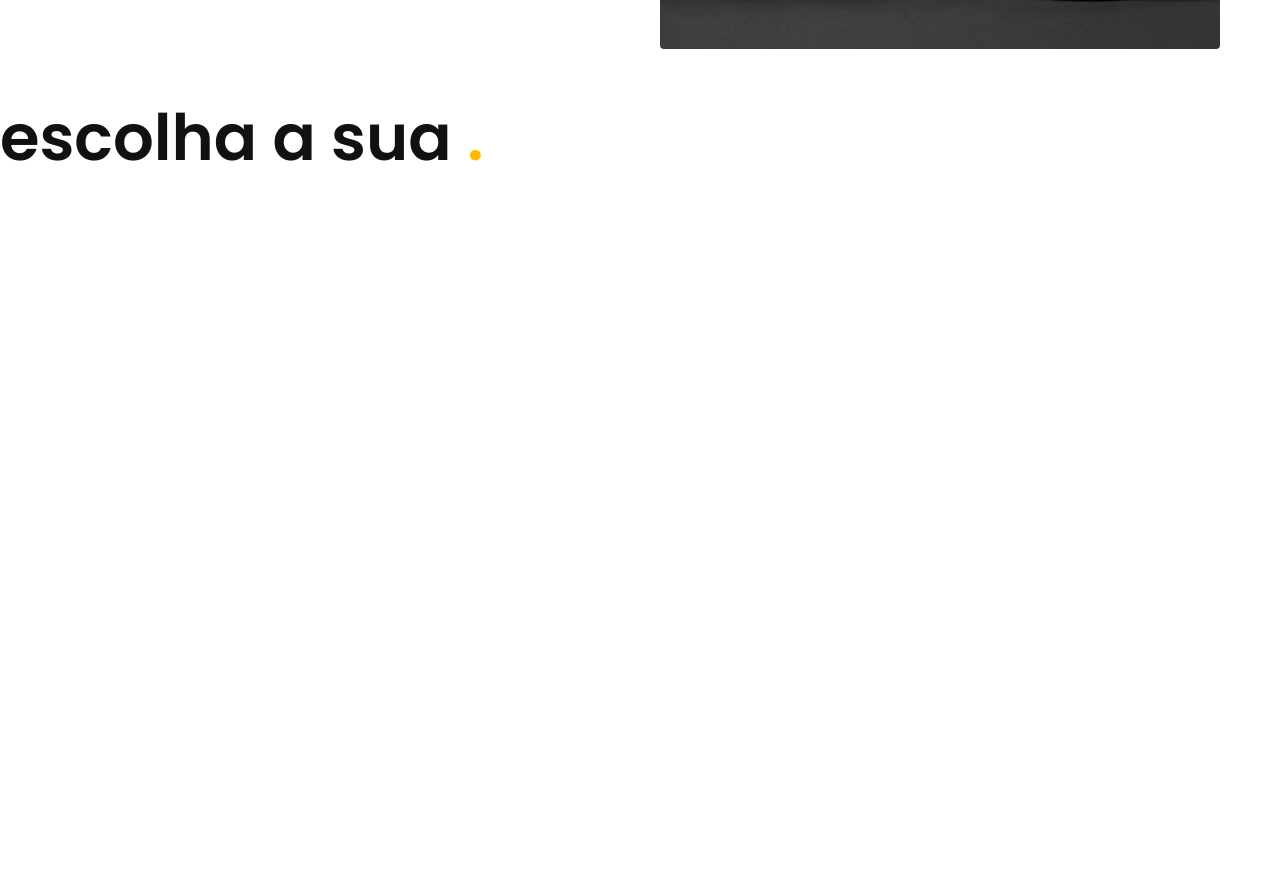
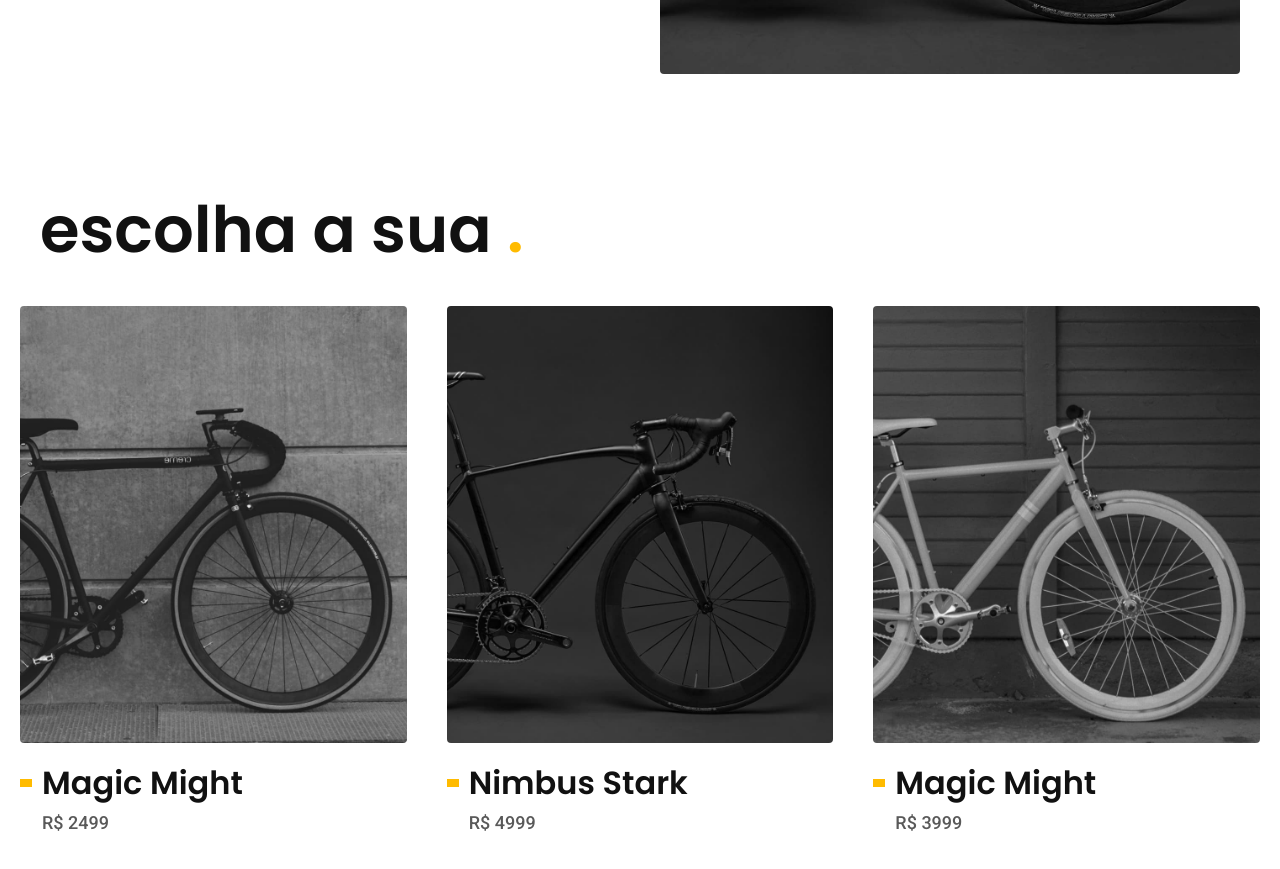
Before and after one commit to GabrielSll/bikcraft, a plain HTML site: page index.html in a window 1280 px wide. Shown: the part 753-1622 px from the top of the page. Before the commit the page ends 1581 px from the top, so only its background shows below. Drawn offline with Linux system fonts and the light colour scheme.

Commit message:
Atualizações na parte de bicicletas

```diff
--- /dev/null
+++ b/css/bicicletas/bicicletas-lista.css
@@ -0,0 +1,64 @@
+.bicicletas-lista {
+    padding-top: 120px;
+    padding-bottom: 120px;
+}
+
+.bicicletas-lista h2 {
+    margin-bottom: 40px;
+}
+
+.bicicletas-lista ul {
+    display: flex;
+    gap: 40px;
+    padding: 0 20px 0 20px;
+    max-width: 1400px;
+    margin-left: auto;
+    margin-right: auto;
+    overflow-x: auto;
+}
+
+.bicicletas-lista li {
+    min-width: 280px;
+}
+
+.bicicletas-lista a {
+    display: block;
+}
+
+.bicicletas-lista img {
+    margin-bottom: 20px;
+}
+
+.bicicletas-lista h3 {
+    display: flex;
+    align-items: center;
+    margin-bottom: 8px;
+}
+
+.bicicletas-lista h3::before {
+    content: "";
+    display: inline-block;
+    height: 8px;
+    width: 12px;
+    background-color: var(--cor-p1);
+    margin-right: 10px;
+    transition: width 0.2;
+}
+
+.bicicletas-lista a:hover h3::before {
+    width: 24px;
+}
+
+.bicicletas-lista li span {
+    padding-left: 22px;
+}
+
+@media (max-width: 800px) {
+    .bicicletas-lista {
+        padding-bottom: 60px;
+    }
+    .bicicletas-lista ul {
+        gap: 20px;
+    }
+
+}
--- a/css/global/global.css
+++ b/css/global/global.css
@@ -21,7 +21,14 @@ img {
     display: block;
 }
 
+img[src$=".jpg"] {
+    border-radius: 4px;
+}
+
 h1,
+h2,
+h3,
+h4,
 ul,
 p {
     margin: 0px;
--- a/css/global/header.css
+++ b/css/global/header.css
@@ -2,17 +2,14 @@
     background-color: var(--cor-12);
 }
 
-.header-container {
+.header {
     display: flex;
     flex-wrap: wrap;
     justify-content: space-between;
-    max-width: 1200px;
     gap: 20px;
-    box-sizing: border-box;
     align-items: center;
-    padding: 20px;
-    margin-left: auto;
-    margin-right: auto;
+    padding-top: 20px;
+    padding-bottom: 20px;
 }
 
 .header-menu {
--- a/css/home/introducao.css
+++ b/css/home/introducao.css
@@ -8,12 +8,6 @@
     display: grid;
     grid-template-columns: 1fr 1fr;
     gap: 0px 40px;
-    max-width: 1200px;
-    box-sizing: border-box;
-    padding-left: 20px;
-    padding-right: 20px;
-    margin-left: auto;
-    margin-right: auto;
 }
 
 .introducao h1 {
--- a/css/style.css
+++ b/css/style.css
@@ -3,4 +3,5 @@
 @import "./home/introducao.css";
 @import "./utilidades/componentes.css";
 @import "./utilidades/tipografia.css";
-@import "./utilidades/cores.css"
+@import "./utilidades/cores.css";
+@import "./bicicletas/bicicletas-lista.css"
--- a/css/utilidades/componentes.css
+++ b/css/utilidades/componentes.css
@@ -1,3 +1,11 @@
+.container {
+    max-width: 1200px;
+    padding-left: 0 20px;
+    box-sizing: border-box;
+    margin-left: auto;
+    margin-right: auto;
+}
+
 .botao {
     display: inline-block;
     padding: 16px 32px;
--- a/index.html
+++ b/index.html
@@ -1,24 +1,23 @@
 <!DOCTYPE html>
 <html lang="en">
+
 <head>
   <meta charset="UTF-8" />
   <meta name="viewport" content="width=device-width, initial-scale=1.0" />
   <link rel="stylesheet" href="./css/style.css" />
-    <meta
-      name="description"
-      content="Bicicletas elétricas de alta precisão e qualidade, feitas sob medida para o cliente.
-      Explore o mundo na sua velocidade com a Bikcraft."
-    />
+  <meta name="description" content="Bicicletas elétricas de alta precisão e qualidade, feitas sob medida para o cliente.
+      Explore o mundo na sua velocidade com a Bikcraft." />
   <link rel="preconnect" href="https://fonts.googleapis.com" />
   <link rel="preconnect" href="https://fonts.gstatic.com" crossorigin />
-    <link href="https://fonts.googleapis.com/css2?family=Poppins:wght@400;600&family=Roboto:wght@400;500&display=swap" rel="stylesheet"/>
+  <link href="https://fonts.googleapis.com/css2?family=Poppins:wght@400;600&family=Roboto:wght@400;500&display=swap"
+    rel="stylesheet" />
 
   <title>Bikcraft - Bicicletas Elétricas</title>
 </head>
 
 <body>
   <header class="header-bg">
-      <div class="header-container">
+    <div class="header container">
       <img src="./img/bikcraft.svg" alt="bikcraft logo" />
       <nav aria-label="primaria">
         <ul class="header-menu font-1-m cor-0">
@@ -31,7 +30,7 @@
   </header>
 
   <main class="introducao-bg">
-      <div class="introducao">
+    <div class="introducao container">
       <div class="introducao-conteudo">
         <h1 class="font-1-xxl">Bicicletas feitas sob medida<span class="cor-p1">.</span></h1>
         <p class="font-2-l cor-5">
@@ -44,6 +43,36 @@
     </div>
   </main>
 
-    <h2 class="font-1-xxl">escolha a sua <span class="cor-p1">.</span></h2>
+  <article class="bicicletas-lista">
+    <h2 class="font-1-xxl container">escolha a sua <span class="cor-p1">.</span></h2>
+
+    <ul>
+      <li>
+        <a href="./bicicletas/magic.html">
+          <img src="./img/bicicletas/magic-home.jpg" alt="Bicicleta Preta">
+          <h3 class="font-1-xl">Magic Might</h3>
+          <span class="font-2-m cor-8">R$ 2499</span>
+        </a>
+      </li>
+
+      <li>
+        <a href="./bicicletas/nimbus.html">
+          <img src="./img/bicicletas/nimbus-home.jpg" alt="Bicicleta Preta">
+          <h3 class="font-1-xl">Nimbus Stark</h3>
+          <span class="font-2-m cor-8">R$ 4999</span>
+        </a>
+      </li>
+
+      <li>
+        <a href="./bicicletas/nebula.html">
+          <img src="./img/bicicletas/nebula-home.jpg" alt="Bicicleta Preta">
+          <h3 class="font-1-xl">Magic Might</h3>
+          <span class="font-2-m cor-8">R$ 3999</span>
+        </a>
+      </li>
+
+    </ul>
+  </article>
 </body>
+
 </html>
```
Lines whose indentation alone changed are shown as unchanged.
